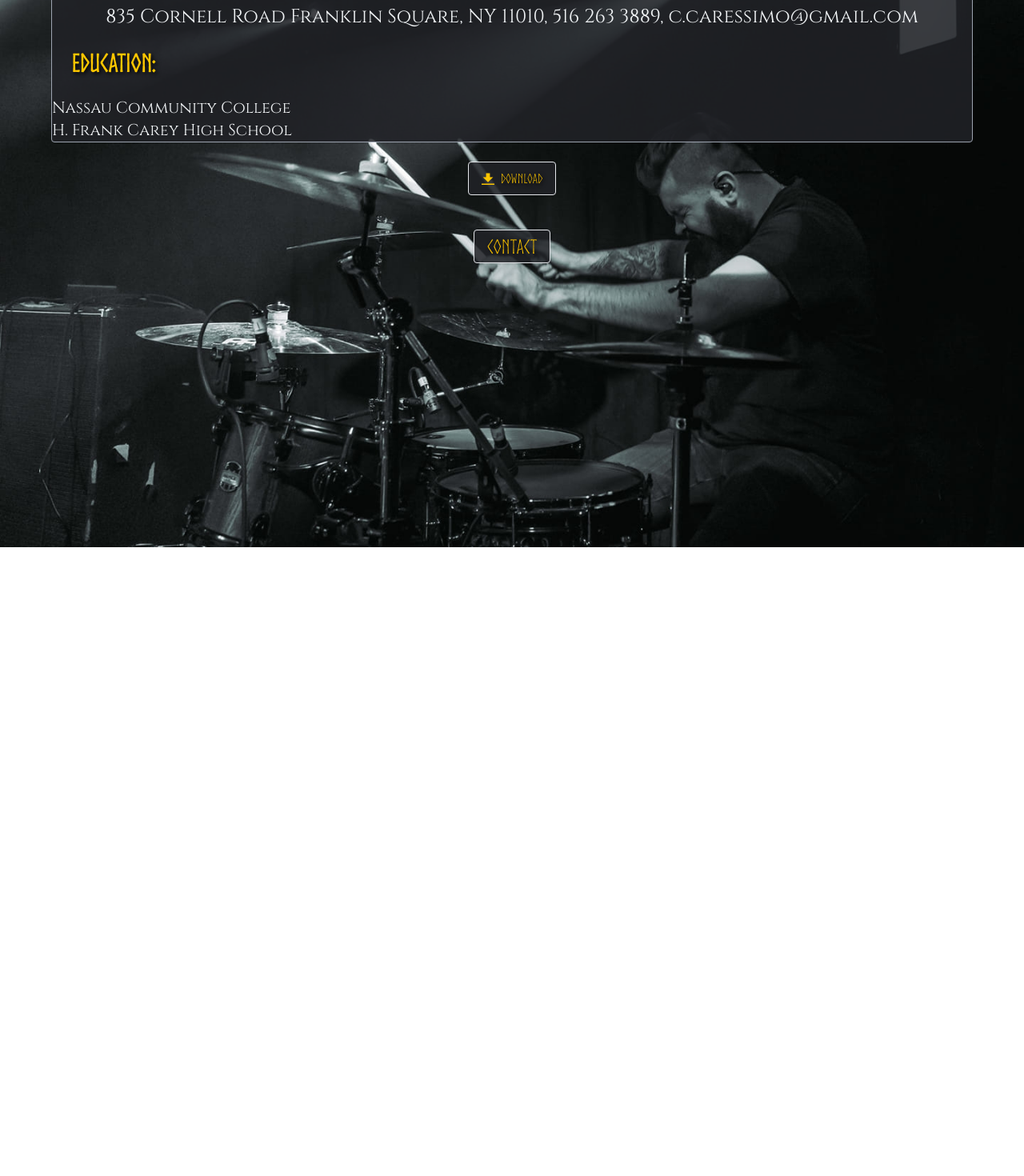
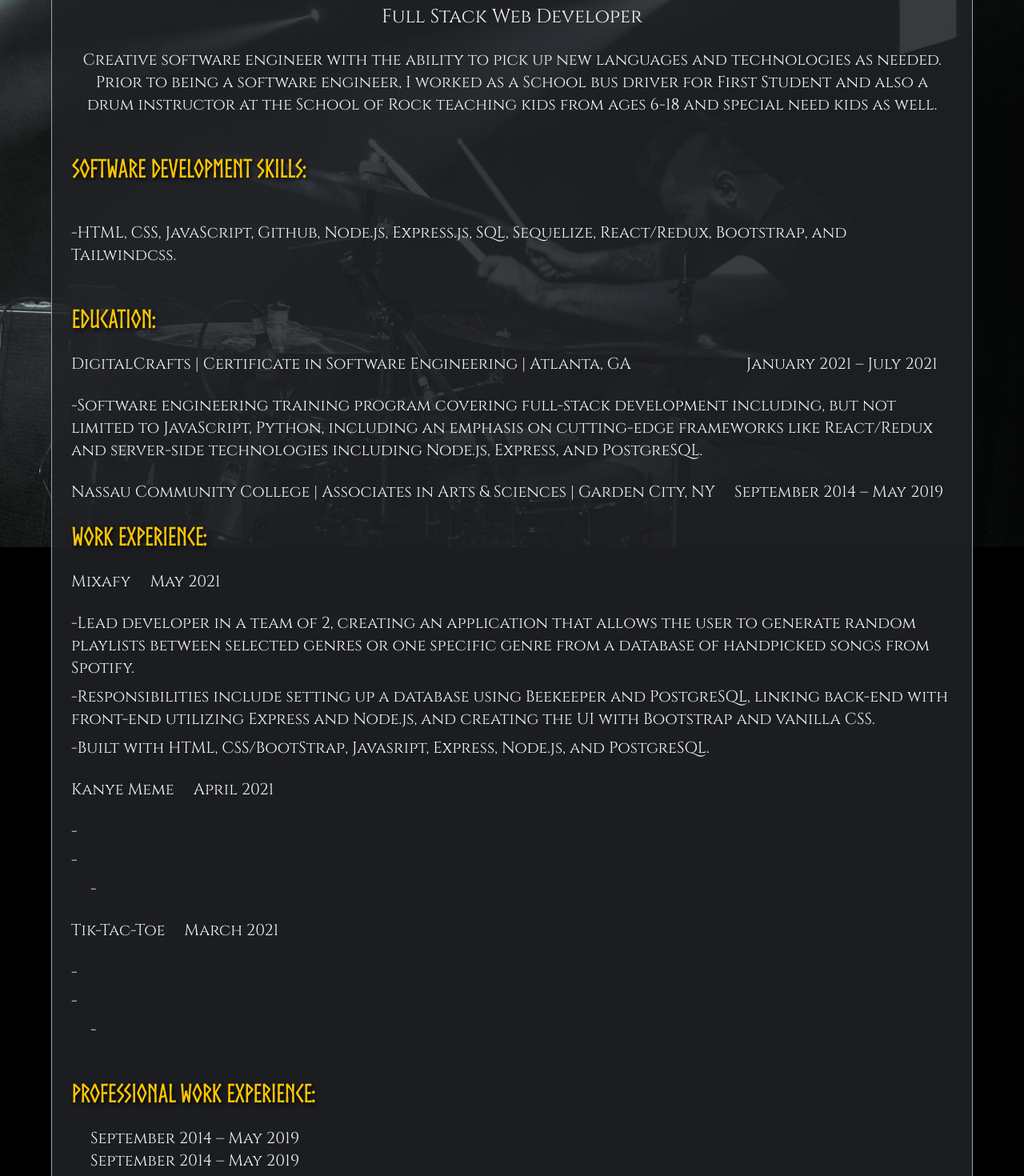
Before and after one commit to CCaressimo/Final-Portfolio-, a React (Create React App) app in the folder final-portfolio/: page /resume in a window 1280 px wide. Shown: the part 180-1650 px from the top of the page at 80% size. Before the commit the page ends 800 px from the top, so only its background shows below. Built offline with nearby package versions, Linux system fonts and the light colour scheme.

Commit message:
resume text

```diff
--- a/final-portfolio/src/components/Resume.js
+++ b/final-portfolio/src/components/Resume.js
@@ -22,20 +22,107 @@ export default function Resume() {
               Christopher Caressimo
             </h1>
             <p className="subText text-xs md:text-2xl text-center">
-              835 Cornell Road Franklin Square, NY 11010, 516 263 3889,
-              c.caressimo@gmail.com
+              Full Stack Web Developer
             </p>
+            <p className="subText p-6 text-xs md:text-xl text-center">
+              Creative software engineer with the ability to pick up new
+              languages and technologies as needed. Prior to being a software
+              engineer, I worked as a School bus driver for First Student and
+              also a drum instructor at the School of Rock teaching kids from
+              ages 6-18 and special need kids as well.
+            </p>
+            <div>
+              <h3 className="headerText p-6 text-md md:text-3xl font-bold text-left ">
+                Software Development Skills:
+              </h3>
+              <ul className="px-6 md:py-6 py-2">
+                <li className="subText text-xs md:text-xl text-left">
+                  -HTML, CSS, JavaScript, Github, Node.js, Express.js, SQL,
+                  Sequelize, React/Redux, Bootstrap, and Tailwindcss.
+                </li>
+              </ul>
+            </div>
+            <div>
               <h3 className="headerText p-6 text-md md:text-3xl font-bold text-left ">
                 Education:
               </h3>
-            <ul>
+              <p className="subText text-xs md:text-xl text-left px-6">
+                DigitalCrafts | Certificate in Software Engineering | Atlanta,
+                GA
+                <span className="md:pl-36 pl-24">January 2021 – July 2021</span>
+              </p>
+              <ul className="px-6 md:py-6 py-2">
                 <li className="subText text-xs md:text-xl text-left">
-                Nassau Community College
+                  -Software engineering training program covering full-stack
+                  development including, but not limited to JavaScript, Python,
+                  including an emphasis on cutting-edge frameworks like
+                  React/Redux and server-side technologies including Node.js,
+                  Express, and PostgreSQL.
+                </li>
+              </ul>
+              <p className="subText text-xs md:text-xl text-left px-6">
+                Nassau Community College | Associates in Arts & Sciences |
+                Garden City, NY
+                <span className="md:pl-6 pl-20">September 2014 – May 2019</span>
+              </p>
+            </div>
+            <div>
+              <h3 className="headerText p-6 text-md md:text-3xl font-bold text-left ">
+                Work Experience:
+              </h3>
+              <p className="subText text-xs md:text-xl text-left px-6">
+                Mixafy
+                <span className="md:pl-6 pl-20">May 2021</span>
+              </p>
+              <ul className="px-6 md:py-6 py-2">
+                <li className="subText pb-2 text-xs md:text-xl text-left">
+                  -Lead developer in a team of 2, creating an application that
+                  allows the user to generate random playlists between selected
+                  genres or one specific genre from a database of handpicked
+                  songs from Spotify.
+                </li>
+                <li className="subText pb-2 text-xs md:text-xl text-left">
+                  -Responsibilities include setting up a database using
+                  Beekeeper and PostgreSQL, linking back-end with front-end
+                  utilizing Express and Node.js, and creating the UI with
+                  Bootstrap and vanilla CSS.
                 </li>
                 <li className="subText text-xs md:text-xl text-left">
-                H. Frank Carey High School
+                  -Built with HTML, CSS/BootStrap, Javasript, Express, Node.js,
+                  and PostgreSQL.
                 </li>
               </ul>
+              <p className="subText text-xs md:text-xl text-left px-6">
+                Kanye Meme<span className="md:pl-6 pl-20">April 2021</span>
+              </p>
+              <ul className="px-6 md:py-6 py-2">
+                <li className="subText pb-2 text-xs md:text-xl text-left">-</li>
+                <li className="subText pb-2 text-xs md:text-xl text-left">-</li>
+                <li className="subText text-xs md:text-xl text-left px-6">-</li>
+              </ul>
+              <p className="subText text-xs md:text-xl text-left px-6">
+                Tik-Tac-Toe<span className="md:pl-6 pl-20">March 2021</span>
+              </p>
+              <ul className="px-6 md:py-6 py-2">
+                <li className="subText pb-2 text-xs md:text-xl text-left">-</li>
+                <li className="subText pb-2 text-xs md:text-xl text-left">-</li>
+                <li className="subText text-xs md:text-xl text-left px-6">-</li>
+              </ul>
+            </div>
+            <div>
+              <h3 className="headerText p-6 text-md md:text-3xl font-bold text-left ">
+                Professional Work Experience:
+              </h3>
+              <p className="subText text-xs md:text-xl text-left px-6">
+                <span className="md:pl-6 pl-20">September 2014 – May 2019</span>
+              </p>
+              <p className="subText text-xs md:text-xl text-left px-6">
+                <span className="md:pl-6 pl-20">September 2014 – May 2019</span>
+              </p>
+              <p className="subText text-xs md:text-xl text-left px-6">
+                <span className="md:pl-6 pl-20">September 2014 – May 2019</span>
+              </p>
+            </div>
           </div>
 
           <div class="container px-6 mx-auto flex flex-wrap flex-col md:flex-row items-center">
```
Lines whose indentation alone changed are shown as unchanged.
